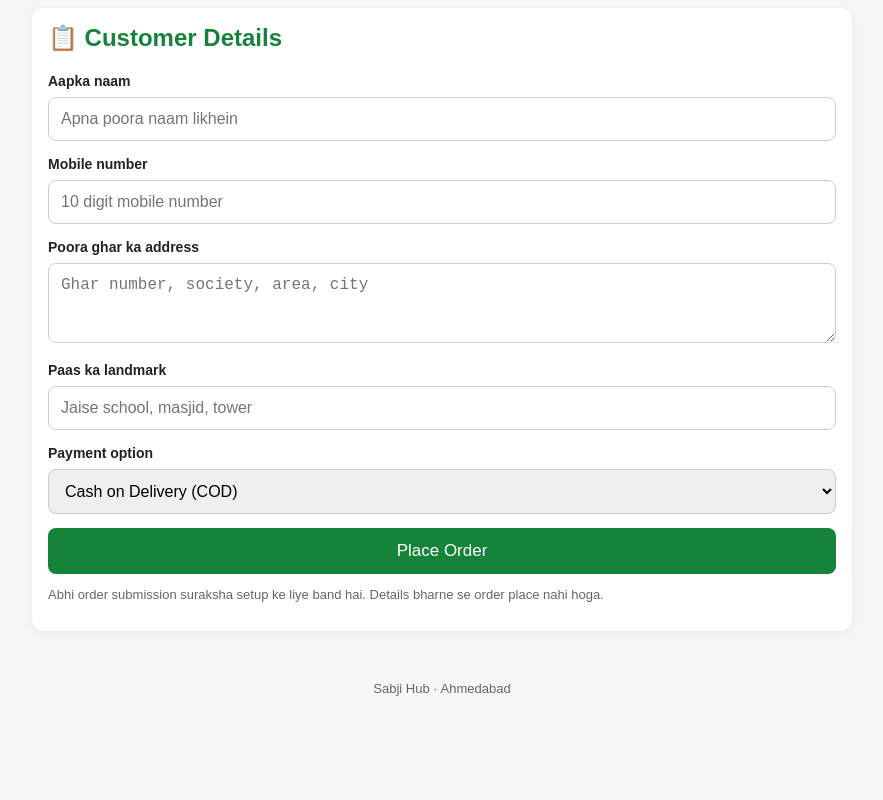
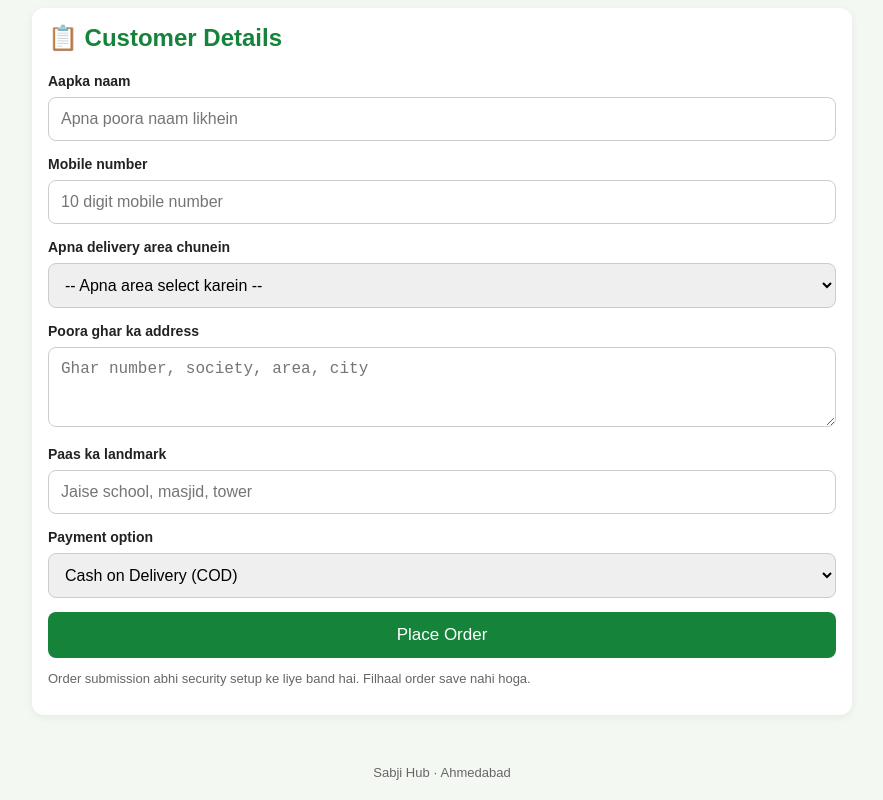
Before and after one commit to salimkhaan463777-pixel/sabji-hub, a plain HTML site: page index.html in a window 1280 px wide. Shown: the part 555-1355 px from the top of the page, without its empty margins (198-1081 px from the left). Before the commit the page ends 1271 px from the top, so only its background shows below. Drawn offline with Linux system fonts and the light colour scheme; no server answers.

Commit message:
Update index.html

```diff
--- a/index.html
+++ b/index.html
@@ -31,12 +31,14 @@ label{font-weight:bold;font-size:14px}
 </style>
 </head>
 <body>
+
 <header>
 <h1>🥬 Sabji Hub</h1>
 <p>Taazi Sabzi, Aapke Ghar Tak!</p>
 </header>
 
 <main>
+
 <section class="section">
 <h2>Aaj ki sabziyan</h2>
 <div id="status">Sabziyan load ho rahi hain...</div>
@@ -56,18 +58,45 @@ label{font-weight:bold;font-size:14px}
 
 <section class="section">
 <h2>📋 Customer Details</h2>
+
 <form id="customerForm">
+
 <label for="customerName">Aapka naam</label>
 <input id="customerName" type="text" placeholder="Apna poora naam likhein" required>
 
 <label for="mobile">Mobile number</label>
 <input id="mobile" type="tel" inputmode="numeric" maxlength="10" pattern="[6-9][0-9]{9}" placeholder="10 digit mobile number" required>
 
+<label for="area">Apna delivery area chunein</label>
+<select id="area" required>
+<option value="">-- Apna area select karein --</option>
+
+<option>Amba Tower</option>
+<option>RCC Road</option>
+<option>Aqsa Masjid</option>
+<option>Aqsa Flat (Main Shop)</option>
+
+<option>Canal</option>
+<option>Muskan Hospital</option>
+<option>Ibrahim Masjid</option>
+<option>Sama School</option>
+
+<option>Meter Wali Gali (Canal)</option>
+<option>Al Khyber Society</option>
+<option>Madani Duplex</option>
+<option>Bismillah Bakery</option>
+<option>Ashrafi Masjid</option>
+
+<option>Kaswa Park</option>
+<option>AVN Nagar</option>
+
+</select>
+
 <label for="address">Poora ghar ka address</label>
 <textarea id="address" rows="3" placeholder="Ghar number, society, area, city" required></textarea>
 
 <label for="landmark">Paas ka landmark</label>
-<input id="landmark" type="text" placeholder="Jaise school, masjid, tower" required>
+<input id="landmark" type="text" placeholder="Jaise school, masjid, tower">
 
 <label for="payment">Payment option</label>
 <select id="payment" required>
@@ -76,9 +105,12 @@ label{font-weight:bold;font-size:14px}
 </select>
 
 <button class="full" type="submit">Place Order</button>
+
 </form>
-<p class="note">Abhi order submission suraksha setup ke liye band hai. Details bharne se order place nahi hoga.</p>
+
+<p class="note">Order submission abhi security setup ke liye band hai. Filhaal order save nahi hoga.</p>
 </section>
+
 </main>
 
 <div class="bottom">Sabji Hub · Ahmedabad</div>
@@ -98,6 +130,7 @@ appId:"1:241093629232:web:c3a4defd6d01ab201024f5"
 
 const app=initializeApp(firebaseConfig);
 const db=getFirestore(app);
+
 const vegetables=[];
 const cart={};
 const productsBox=document.getElementById("products");
@@ -106,26 +139,34 @@ const statusBox=document.getElementById("status");
 function updateCart(){
 const box=document.getElementById("cartItems");
 box.replaceChildren();
+
 let subtotal=0;
 let count=0;
 
 vegetables.forEach(veg=>{
 const qty=cart[veg.id]||0;
 if(qty<=0)return;
+
 subtotal+=qty*veg.price;
 count++;
+
 const row=document.createElement("div");
 row.className="cart-row";
+
 const name=document.createElement("span");
 name.textContent=veg.name+" × "+qty+" "+veg.unit;
+
 const amount=document.createElement("strong");
 amount.textContent="₹"+(qty*veg.price);
+
 row.append(name,amount);
 box.appendChild(row);
 });
 
 if(count===0)box.textContent="Abhi cart khaali hai.";
+
 const charge=subtotal===0?0:(subtotal<=100?20:0);
+
 document.getElementById("subtotal").textContent="₹"+subtotal;
 document.getElementById("delivery").textContent="₹"+charge;
 document.getElementById("grandTotal").textContent="₹"+(subtotal+charge);
@@ -133,40 +174,52 @@ document.getElementById("grandTotal").textContent="₹"+(subtotal+charge);
 
 function showVegetables(){
 productsBox.replaceChildren();
+
 vegetables.forEach(veg=>{
 const card=document.createElement("article");
 card.className="product";
+
 const title=document.createElement("h3");
 title.textContent=veg.name;
+
 const price=document.createElement("div");
 price.className="price";
 price.textContent="₹"+veg.price+" / "+veg.unit;
+
 const stock=document.createElement("div");
 stock.className="stock";
 stock.textContent=veg.stock>0?"Stock: "+veg.stock+" "+veg.unit:"Filhaal stock available nahi hai";
+
 if(veg.stock<=0)stock.classList.add("unavailable");
 
 const controls=document.createElement("div");
 controls.className="quantity";
+
 const minus=document.createElement("button");
 minus.textContent="−";
 minus.disabled=veg.stock<=0||(cart[veg.id]||0)<=0;
+
 const number=document.createElement("span");
 number.textContent=cart[veg.id]||0;
+
 const plus=document.createElement("button");
 plus.textContent="+";
 plus.disabled=veg.stock<=0||(cart[veg.id]||0)>=veg.stock;
 
 minus.onclick=()=>{
 cart[veg.id]=Math.max(0,(cart[veg.id]||0)-1);
-showVegetables();updateCart();
+showVegetables();
+updateCart();
 };
+
 plus.onclick=()=>{
 if((cart[veg.id]||0)<veg.stock){
 cart[veg.id]=(cart[veg.id]||0)+1;
-showVegetables();updateCart();
+showVegetables();
+updateCart();
 }
 };
+
 controls.append(minus,number,plus);
 card.append(title,price,stock,controls);
 productsBox.appendChild(card);
@@ -175,13 +228,17 @@ productsBox.appendChild(card);
 
 async function loadVegetables(){
 statusBox.textContent="Sabziyan load ho rahi hain...";
+
 try{
 const snapshot=await getDocs(collection(db,"vegetables"));
 vegetables.length=0;
+
 snapshot.forEach(item=>{
 const data=item.data();
+
 let stock=Math.max(0,Number(data.stock||0));
 if(data.available===false)stock=0;
+
 vegetables.push({
 id:item.id,
 name:data.name||item.id,
@@ -190,9 +247,12 @@ stock,
 unit:data.unit||"Kg"
 });
 });
+
 showVegetables();
 updateCart();
+
 statusBox.textContent=snapshot.size+" sabziyan mil gayi hain.";
+
 }catch(error){
 console.error(error);
 statusBox.textContent="Sabziyan load nahi hui. Internet aur Firebase Rules check karein.";
@@ -203,18 +263,25 @@ document.getElementById("refresh").addEventListener("click",loadVegetables);
 
 document.getElementById("customerForm").addEventListener("submit",event=>{
 event.preventDefault();
+
 if(Object.values(cart).every(qty=>qty===0)){
 alert("Pehle cart mein sabzi add karein.");
 return;
 }
+
 if(document.getElementById("payment").value==="UPI"){
 alert("UPI payment abhi shuru nahi hua. Filhaal COD option chunein.");
 return;
 }
-alert("Customer form taiyar hai. Order place karne ka feature security setup poora hone ke baad chalu hoga. Abhi aapka order save nahi hua hai.");
+
+const area=document.getElementById("area").value;
+
+alert("Aapka selected delivery area: "+area+
+"\nCustomer form taiyar hai. Order abhi save nahi hua hai.");
 });
 
 loadVegetables();
 </script>
+
 </body>
 </html>
```
